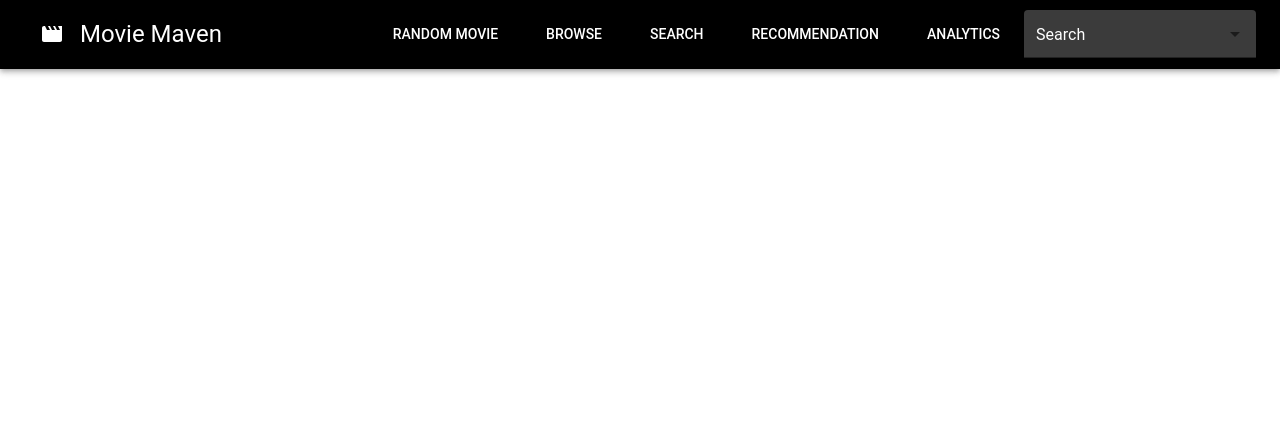
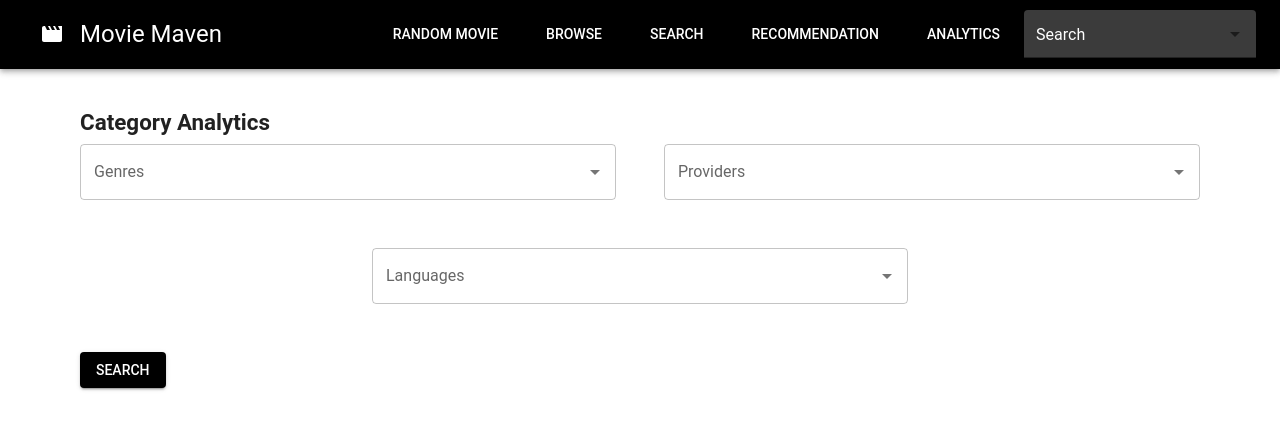
Before and after one commit to aywang71/Movie-Maven-DB-Project, a React (Create React App) app in the folder client/: page /categoryAnalytics in a window 1280 px wide. Shown: the top 430 px of the page. Built offline with nearby package versions, Linux system fonts and the light colour scheme.

Commit message:
category analytics page

```diff
--- a/client/src/pages/CategoryAnalyticsPage.js
+++ b/client/src/pages/CategoryAnalyticsPage.js
@@ -1,8 +1,175 @@
+import React, { useState } from 'react';
+import { TextField, Button, Grid, Box, Typography, Autocomplete, CircularProgress, Snackbar } from '@mui/material';
+import MuiAlert from '@mui/material/Alert';
+
+import { genres, providers, languages } from "../utils";
+
 const CategoryAnalyticsPage = () => {
+  const [searchCriteria, setSearchCriteria] = useState({
+    genres: [],
+    providers: [],
+    languages: [],
+  });
+  const [analyticsResults, setAnalyticsResults] = useState();
+  const [isLoading, setIsLoading] = useState(false);
+  const [errorMessage, setErrorMessage] = useState('');
+
+  // Function to handle autocomplete change for genres
+  const handleGenreChange = (event, value) => {
+    setSearchCriteria(prevState => ({
+      ...prevState,
+      genres: value,
+    }));
+  };
+
+  // Function to handle autocomplete change for providers
+  const handleProviderChange = (event, value) => {
+    setSearchCriteria(prevState => ({
+      ...prevState,
+      providers: value,
+    }));
+  };
+
+  // Function to handle autocomplete change for languages
+  const handleLanguageChange = (event, value) => {
+    setSearchCriteria(prevState => ({
+      ...prevState,
+      languages: value,
+    }));
+  };
+
+  // Function to get tables
+  const getTables = () => {
+    const tables = [];
+    if (searchCriteria.genres.length > 0) {
+      tables.push('Genres');
+    }
+    if (searchCriteria.providers.length > 0) {
+      tables.push('Providers');
+    }
+    if (searchCriteria.languages.length > 0) {
+      tables.push('SpokenLanguages');
+    }
+    return tables;
+  };
+
+  // Function to get filters
+  const getFilters = () => {
+    const filters = [];
+    if (searchCriteria.genres.length > 0) {
+      filters.push(`Genres.genre IN (${searchCriteria.genres.map(item => `'${item}'`).join(', ')})`);
+    }
+    if (searchCriteria.providers.length > 0) {
+      filters.push(`Providers.provider IN (${searchCriteria.providers.map(item => `'${item}'`).join(', ')})`);
+    }
+    if (searchCriteria.languages.length > 0) {
+      filters.push(`SpokenLanguages.language IN (${searchCriteria.languages.map(item => `'${item}'`).join(', ')})`);
+    }
+    return filters;
+  };
+
+  // Function to handle form submission
+  const handleSubmit = async (event) => {
+    event.preventDefault();
+
+    // Validate search criteria
+    if (searchCriteria.genres.length === 0 &&
+        searchCriteria.providers.length === 0 &&
+        searchCriteria.languages.length === 0) {
+      setErrorMessage('Must select at least one filter.');
+      return;
+    }
+
+    setIsLoading(true);
+    const tables = getTables();
+    const filters = getFilters();
+    fetch(`http://localhost:8080/groupMulti/?`
+      + `tables=${tables}&`
+      + `filters=${filters}`
+    )
+      .then(resp => resp.json())
+      .then(respJson => setAnalyticsResults(respJson[0]))
+      .catch(error => console.error(error))
+      .finally(() => setIsLoading(false));
+  };
+
+  // Function to handle Snackbar close
+  const handleCloseSnackbar = () => {
+    setErrorMessage('');
+  };
+
   return (
-      <div >
-
-      </div>
+    <Box display="flex" flexDirection="column" justifyContent="center" alignItems="center">
+      <Grid container spacing={2} sx={{ m: 'auto', maxWidth: 1200, p: 5 }}>
+        {/* Title */}
+        <Typography variant="h4" gutterBottom>
+          Category Analytics
+        </Typography>
+        <Grid container spacing={6} justifyContent="center" alignItems="center">
+          {/* Genres */}
+          <Grid item xs={12} md={6}>
+            <Autocomplete
+              multiple
+              id="genres"
+              options={genres}
+              getOptionLabel={(option) => option}
+              value={searchCriteria.genres}
+              onChange={handleGenreChange}
+              renderInput={(params) => <TextField {...params} label="Genres" />}
+            />
+          </Grid>
+          {/* Providers */}
+          <Grid item xs={12} md={6}>
+            <Autocomplete
+              multiple
+              id="providers"
+              options={providers}
+              getOptionLabel={(option) => option.provider}
+              value={searchCriteria.providers}
+              onChange={handleProviderChange}
+              renderInput={(params) => <TextField {...params} label="Providers" />}
+            />
+          </Grid>
+          {/* Languages */}
+          <Grid item xs={12} md={6}>
+            <Autocomplete
+              multiple
+              id="languages"
+              options={languages}
+              getOptionLabel={(option) => option}
+              value={searchCriteria.languages}
+              onChange={handleLanguageChange}
+              renderInput={(params) => <TextField {...params} label="Languages" />}
+            />
+          </Grid>
+          {/* Submit button */}
+          <Grid item xs={12}>
+            <Button variant="contained" type="submit" onClick={handleSubmit}>Search</Button>
+          </Grid>
+        </Grid>
+        {/* Display search results in Grid Component */}
+        {(isLoading || analyticsResults) && (
+          <Box mt={4}>
+            <Typography variant="h4" gutterBottom>
+              Analytics
+            </Typography>
+            {isLoading ? (
+              <div style={{ display: 'flex', justifyContent: 'center', alignItems: 'center', width: '100vw' }}>
+                <CircularProgress />
+              </div>
+            ) : (
+                {/* Display Analytics Component */}
+            )}
+          </Box>
+        )}
+        {/* Error Snackbar */}
+        <Snackbar open={!!errorMessage} autoHideDuration={6000} onClose={handleCloseSnackbar}>
+          <MuiAlert elevation={6} variant="filled" severity="error" onClose={handleCloseSnackbar}>
+            {errorMessage}
+          </MuiAlert>
+        </Snackbar>
+      </Grid>
+    </Box>
   );
 };
 
--- a/client/src/utils.js
+++ b/client/src/utils.js
@@ -849,3 +849,5 @@ export const providers = [
     "platform_id": 255
   }
 ];
+
+export const languages = ["English", "French"];
```
